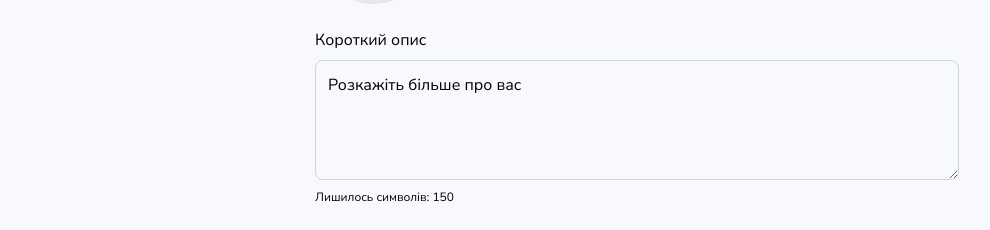
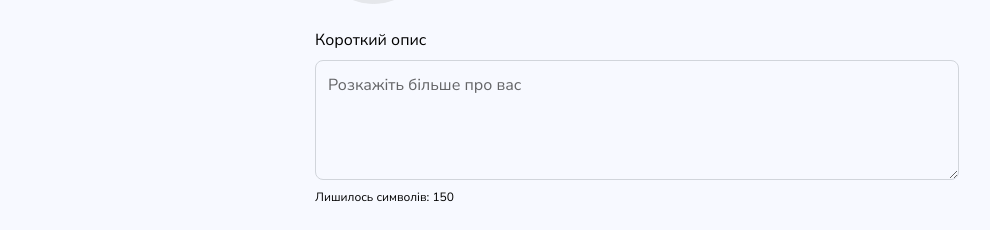
Before and after one commit to RomanAnokhin-work/project-group-6-podorozhnyky-front, a Next.js app: page /edit in a window 1280 px wide. Shown: the part 366-596 px from the top of the page, without its empty margins (3-993 px from the left). Built offline with nearby package versions, Linux system fonts and the light colour scheme; no server answers.

Commit message:
darkStyleEdit

```diff
--- a/app/(main)/edit/EditProfilePage.module.css
+++ b/app/(main)/edit/EditProfilePage.module.css
@@ -142,7 +142,7 @@
   font-weight: 500;
   font-size: 16px;
   line-height: 150%;
-  color: var(--color-neutral-darkest);
+  color: var(--color-dark-text);
   cursor: pointer;
   transition:
     background-color 0.2s ease,
@@ -151,11 +151,12 @@
 }
 
 .uploadButton:hover {
-  background: var(--opacity-neutral-darkest-5);
+  background: var(--color-royal-blue-lighter);
 }
 
 .uploadButton:active {
-  transform: translateY(1px);
+  background-color: var(--color-btn-background-active);
+  color: var(--color-neutral-darkest-active);
 }
 
 /* Textarea */
@@ -174,14 +175,14 @@
   line-height: 150%;
   overflow-y: auto;
   scrollbar-width: none;
-  color: var(--opacity-neutral-darkest-60);
+  color: var(--color-dark-text);
 }
 .textarea::-webkit-scrollbar {
   display: none;
   /* Chrome / Safari */
 }
 .textarea::placeholder {
-  color: var(--opacity-neutral-darkest-60);
+  color: var(--color-input-placeholder);
 }
 
 .textarea:focus {
```
